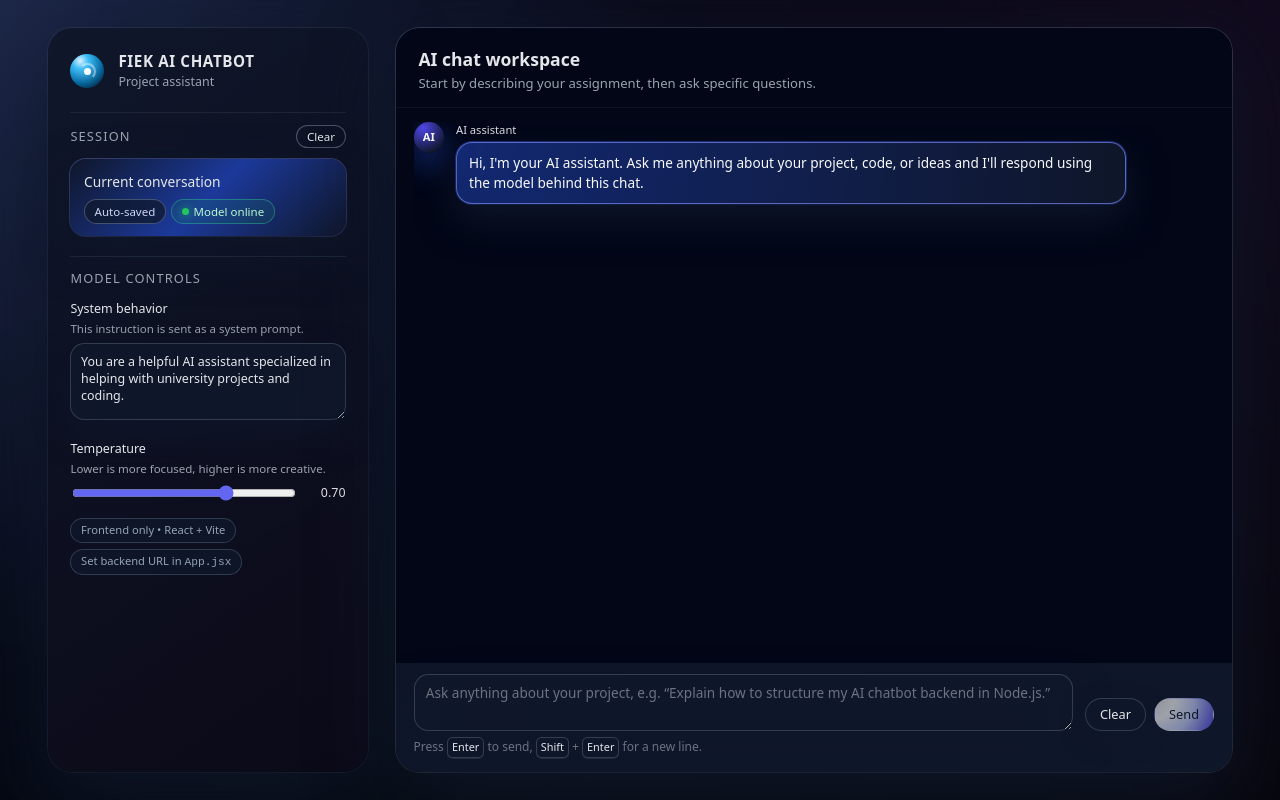
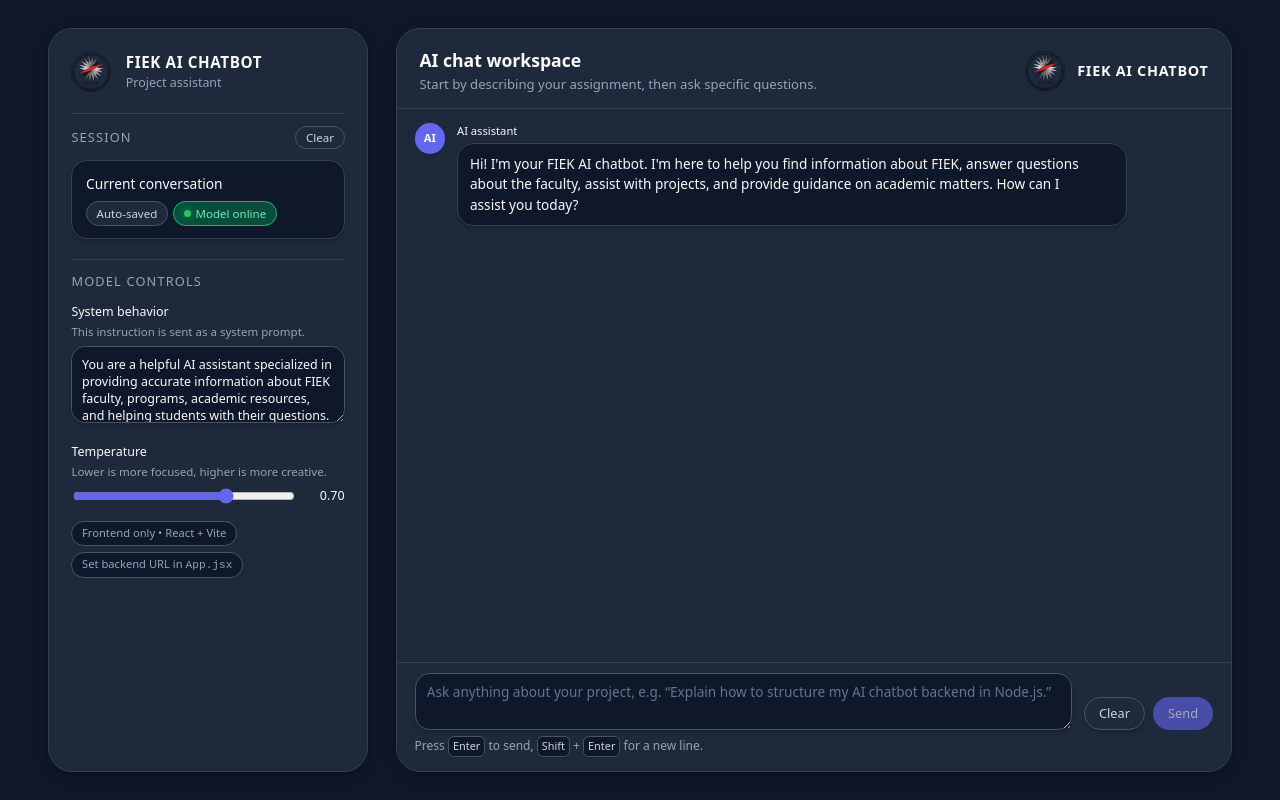
Before and after one commit to endritgjoka/fiek-ai-chatbot, a React (Vite) app in the folder frontend/: page / in a window 1280 px wide. Built offline with nearby package versions, Linux system fonts and the light colour scheme.

Commit message:
enhace the application

```diff
--- a/frontend/src/App.css
+++ b/frontend/src/App.css
@@ -3,20 +3,12 @@
   width: 100%;
   height: 100vh;
   overflow: hidden;
-  background: radial-gradient(circle at top left, #1b1b3a 0, #050510 45%, #050509 100%);
+  background: #0f172a;
   color: #f9fafb;
 }
 
 .app-gradient {
-  position: absolute;
-  inset: -20%;
-  background:
-    radial-gradient(circle at 0 0, rgba(56, 189, 248, 0.12), transparent 55%),
-    radial-gradient(circle at 100% 0, rgba(168, 85, 247, 0.12), transparent 55%),
-    radial-gradient(circle at 50% 100%, rgba(52, 211, 153, 0.06), transparent 50%);
-  filter: blur(32px);
-  opacity: 0.9;
-  pointer-events: none;
+  display: none;
 }
 
 .chat-layout {
@@ -37,12 +29,10 @@
   flex-direction: column;
   gap: 1.25rem;
   border-radius: 1.5rem;
-  background: linear-gradient(145deg, rgba(15, 23, 42, 0.95), rgba(12, 10, 24, 0.98));
-  box-shadow:
-    0 24px 80px rgba(15, 23, 42, 0.85),
-    0 0 0 1px rgba(148, 163, 184, 0.14);
+  background: #1e293b;
+  box-shadow: 0 4px 12px rgba(0, 0, 0, 0.3);
+  border: 1px solid #334155;
   padding: 1.4rem 1.4rem 1.3rem;
-  backdrop-filter: blur(20px);
 }
 
 .sidebar-header {
@@ -52,35 +42,11 @@
   gap: 0.9rem;
 }
 
-.brand-mark {
-  position: relative;
-  width: 2.1rem;
-  height: 2.1rem;
-  border-radius: 999px;
-  background: radial-gradient(circle at 30% 20%, #e0f2fe 0, #38bdf8 22%, #0369a1 60%, #020617 100%);
-  display: flex;
-  align-items: center;
-  justify-content: center;
-  overflow: hidden;
-}
-
-.brand-orbit {
-  position: absolute;
-  inset: 25%;
-  border-radius: 999px;
-  border: 2px solid rgba(248, 250, 252, 0.45);
-  border-left-color: transparent;
-  border-bottom-color: transparent;
-  animation: orbit-spin 5s linear infinite;
-}
-
-.brand-dot {
-  position: absolute;
-  width: 0.45rem;
-  height: 0.45rem;
-  border-radius: 999px;
-  background: #f9fafb;
-  box-shadow: 0 0 16px rgba(248, 250, 252, 0.85);
+.sidebar-logo {
+  width: 2.5rem;
+  height: 2.5rem;
+  object-fit: contain;
+  flex-shrink: 0;
 }
 
 .brand-title {
@@ -88,17 +54,17 @@
   font-weight: 600;
   letter-spacing: 0.04em;
   text-transform: uppercase;
-  color: #e5e7eb;
+  color: #f9fafb;
 }
 
 .brand-subtitle {
   font-size: 0.78rem;
-  color: #9ca3af;
+  color: #94a3b8;
 }
 
 .sidebar-section {
   padding-top: 0.75rem;
-  border-top: 1px solid rgba(31, 41, 55, 0.9);
+  border-top: 1px solid #334155;
 }
 
 .sidebar-section-header {
@@ -108,7 +74,7 @@
   margin-bottom: 0.7rem;
   font-size: 0.8rem;
   font-weight: 500;
-  color: #9ca3af;
+  color: #94a3b8;
   text-transform: uppercase;
   letter-spacing: 0.09em;
 }
@@ -116,21 +82,15 @@
 .session-card {
   border-radius: 1rem;
   padding: 0.8rem 0.85rem;
-  background: linear-gradient(
-    135deg,
-    rgba(15, 23, 42, 0.85),
-    rgba(30, 64, 175, 0.85),
-    rgba(15, 23, 42, 0.9)
-  );
-  box-shadow:
-    0 18px 45px rgba(15, 23, 42, 0.9),
-    0 0 0 1px rgba(129, 140, 248, 0.4);
+  background: #0f172a;
+  border: 1px solid #334155;
+  box-shadow: 0 2px 4px rgba(0, 0, 0, 0.2);
 }
 
 .session-title {
   font-size: 0.86rem;
   font-weight: 500;
-  color: #e5e7eb;
+  color: #f9fafb;
   margin-bottom: 0.45rem;
 }
 
@@ -152,9 +112,9 @@
 }
 
 .pill-soft {
-  background: rgba(15, 23, 42, 0.7);
-  color: #cbd5f5;
-  border: 1px solid rgba(148, 163, 184, 0.4);
+  background: #1e293b;
+  color: #cbd5e1;
+  border: 1px solid #475569;
 }
 
 .pill-status {
@@ -162,14 +122,15 @@
 }
 
 .pill-status.online {
-  background: rgba(22, 163, 74, 0.12);
-  color: #bbf7d0;
+  background: #064e3b;
+  color: #6ee7b7;
+  border-color: #10b981;
 }
 
 .pill-status.offline {
-  background: rgba(220, 38, 38, 0.12);
-  color: #fecaca;
-  border-color: rgba(248, 113, 113, 0.7);
+  background: #7f1d1d;
+  color: #fca5a5;
+  border-color: #ef4444;
 }
 
 .status-dot {
@@ -187,9 +148,9 @@
 
 .ghost-btn {
   border-radius: 999px;
-  border: 1px solid rgba(148, 163, 184, 0.45);
-  background: radial-gradient(circle at 0 0, rgba(248, 250, 252, 0.02), transparent 55%);
-  color: #e5e7eb;
+  border: 1px solid #475569;
+  background: #1e293b;
+  color: #cbd5e1;
   font-size: 0.72rem;
   padding: 0.18rem 0.6rem;
   cursor: pointer;
@@ -200,8 +161,8 @@
 }
 
 .ghost-btn:hover {
-  border-color: rgba(209, 213, 219, 0.8);
-  background: rgba(15, 23, 42, 0.9);
+  border-color: #64748b;
+  background: #334155;
   transform: translateY(-1px);
 }
 
@@ -215,13 +176,13 @@
   gap: 0.1rem;
   font-size: 0.78rem;
   font-weight: 500;
-  color: #e5e7eb;
+  color: #f9fafb;
   margin-bottom: 0.35rem;
 }
 
 .control-label-sub {
   font-size: 0.72rem;
-  color: #9ca3af;
+  color: #94a3b8;
 }
 
 .control-textarea {
@@ -230,21 +191,19 @@
   max-height: 8rem;
   resize: vertical;
   border-radius: 0.9rem;
-  border: 1px solid rgba(55, 65, 81, 0.9);
-  background: radial-gradient(circle at top, rgba(15, 23, 42, 0.95), rgba(15, 23, 42, 0.98));
+  border: 1px solid #475569;
+  background: #0f172a;
   padding: 0.55rem 0.6rem;
   font-size: 0.78rem;
-  color: #e5e7eb;
+  color: #f9fafb;
   font-family: inherit;
   outline: none;
-  box-shadow: 0 16px 32px rgba(15, 23, 42, 0.8);
+  box-shadow: 0 2px 4px rgba(0, 0, 0, 0.2);
 }
 
 .control-textarea:focus {
-  border-color: rgba(129, 140, 248, 0.9);
-  box-shadow:
-    0 0 0 1px rgba(129, 140, 248, 0.9),
-    0 18px 40px rgba(15, 23, 42, 0.95);
+  border-color: #6366f1;
+  box-shadow: 0 0 0 3px rgba(99, 102, 241, 0.2);
 }
 
 .control-row {
@@ -261,7 +220,7 @@
 
 .slider-value {
   font-size: 0.78rem;
-  color: #e5e7eb;
+  color: #f9fafb;
   min-width: 2.4rem;
   text-align: right;
 }
@@ -278,40 +237,57 @@
   padding: 0.2rem 0.6rem;
   font-size: 0.7rem;
   color: #94a3b8;
-  border: 1px solid rgba(51, 65, 85, 0.9);
-  background: rgba(15, 23, 42, 0.9);
+  border: 1px solid #475569;
+  background: #0f172a;
 }
 
 .chat-main {
   display: flex;
   flex-direction: column;
   border-radius: 1.5rem;
-  background: radial-gradient(circle at top left, #020617 0, #020617 100%);
-  box-shadow:
-    0 24px 80px rgba(15, 23, 42, 0.9),
-    0 0 0 1px rgba(148, 163, 184, 0.3);
+  background: #1e293b;
+  box-shadow: 0 4px 12px rgba(0, 0, 0, 0.3);
+  border: 1px solid #334155;
   overflow: hidden;
-  backdrop-filter: blur(20px);
 }
 
 .chat-header {
   padding: 1.1rem 1.4rem 0.8rem;
-  border-bottom: 1px solid rgba(15, 23, 42, 0.8);
+  border-bottom: 1px solid #334155;
   display: flex;
-  align-items: flex-start;
+  align-items: center;
   justify-content: space-between;
 }
 
 .chat-title {
   font-size: 1.1rem;
   font-weight: 600;
-  color: #e5e7eb;
+  color: #f9fafb;
 }
 
 .chat-subtitle {
   font-size: 0.82rem;
-  color: #9ca3af;
+  color: #94a3b8;
   margin-top: 0.15rem;
+}
+
+.chat-header-logo {
+  display: flex;
+  align-items: center;
+  gap: 0.75rem;
+}
+
+.logo-image {
+  width: 2.5rem;
+  height: 2.5rem;
+  object-fit: contain;
+}
+
+.logo-text {
+  font-size: 0.9rem;
+  font-weight: 600;
+  color: #f9fafb;
+  letter-spacing: 0.05em;
 }
 
 .chat-stream {
@@ -346,20 +322,20 @@
   display: flex;
   align-items: center;
   justify-content: center;
-  background: radial-gradient(circle at 30% 20%, #4f46e5 0, #0f172a 80%);
-  box-shadow: 0 12px 30px rgba(30, 64, 175, 0.75);
+  background: #6366f1;
+  box-shadow: 0 2px 4px rgba(0, 0, 0, 0.1);
   flex-shrink: 0;
 }
 
 .message-row.user .avatar {
-  background: radial-gradient(circle at 30% 20%, #f97316 0, #0f172a 80%);
-  box-shadow: 0 10px 26px rgba(249, 115, 22, 0.7);
+  background: #f97316;
+  box-shadow: 0 2px 4px rgba(0, 0, 0, 0.1);
 }
 
 .avatar-initial {
   font-size: 0.7rem;
   font-weight: 600;
-  color: #f9fafb;
+  color: #ffffff;
 }
 
 .bubble-column {
@@ -374,26 +350,26 @@
   align-items: center;
   gap: 0.4rem;
   font-size: 0.7rem;
-  color: #9ca3af;
+  color: #94a3b8;
 }
 
 .bubble-author {
   font-weight: 500;
-  color: #e5e7eb;
+  color: #f9fafb;
 }
 
 .bubble {
   position: relative;
   border-radius: 1rem;
-  padding: 0.6rem 0.75rem;
+  padding: 0.6rem 0.75rem 0.6rem 0.75rem;
+  padding-right: 2.5rem;
   font-size: 0.85rem;
   line-height: 1.5;
-  background: radial-gradient(circle at top left, rgba(30, 64, 175, 0.6), rgba(15, 23, 42, 0.96));
-  border: 1px solid rgba(129, 140, 248, 0.65);
-  box-shadow:
-    0 16px 38px rgba(15, 23, 42, 0.95),
-    0 0 0 1px rgba(30, 64, 175, 0.7);
+  background: #0f172a;
+  border: 1px solid #334155;
+  box-shadow: 0 2px 4px rgba(0, 0, 0, 0.2);
   animation: bubble-enter 180ms ease-out;
+  color: #f9fafb;
 }
 
 .bubble p {
@@ -401,11 +377,51 @@
 }
 
 .message-row.user .bubble {
-  background: radial-gradient(circle at top left, rgba(249, 115, 22, 0.7), rgba(15, 23, 42, 0.97));
-  border-color: rgba(251, 146, 60, 0.9);
-  box-shadow:
-    0 16px 36px rgba(15, 23, 42, 0.98),
-    0 0 0 1px rgba(248, 250, 252, 0.05);
+  background: #6366f1;
+  border-color: #6366f1;
+  box-shadow: 0 2px 4px rgba(0, 0, 0, 0.2);
+  color: #ffffff;
+}
+
+.copy-btn {
+  position: absolute;
+  top: 0.5rem;
+  right: 0.5rem;
+  width: 1.75rem;
+  height: 1.75rem;
+  display: flex;
+  align-items: center;
+  justify-content: center;
+  background: rgba(255, 255, 255, 0.1);
+  border: 1px solid rgba(255, 255, 255, 0.2);
+  border-radius: 0.5rem;
+  cursor: pointer;
+  opacity: 0;
+  transition: opacity 150ms ease, background-color 150ms ease;
+  color: #cbd5e1;
+}
+
+.bubble:hover .copy-btn {
+  opacity: 1;
+}
+
+.copy-btn:hover {
+  background: rgba(255, 255, 255, 0.2);
+  color: #f9fafb;
+}
+
+.copy-btn:active {
+  transform: scale(0.95);
+}
+
+.message-row.user .copy-btn {
+  background: rgba(255, 255, 255, 0.15);
+  border-color: rgba(255, 255, 255, 0.3);
+  color: #ffffff;
+}
+
+.message-row.user .copy-btn:hover {
+  background: rgba(255, 255, 255, 0.25);
 }
 
 .bubble-typing {
@@ -418,7 +434,7 @@
   width: 0.3rem;
   height: 0.3rem;
   border-radius: 999px;
-  background: rgba(226, 232, 240, 0.85);
+  background: #94a3b8;
   animation: typing-bounce 1.05s ease-in-out infinite;
 }
 
@@ -431,9 +447,9 @@
 }
 
 .chat-input-shell {
-  border-top: 1px solid rgba(15, 23, 42, 0.85);
+  border-top: 1px solid #334155;
   padding: 0.6rem 1.1rem 0.9rem;
-  background: linear-gradient(to top, rgba(15, 23, 42, 0.98), rgba(15, 23, 42, 0.94));
+  background: #1e293b;
 }
 
 .error-banner {
@@ -441,9 +457,9 @@
   border-radius: 0.8rem;
   padding: 0.4rem 0.6rem;
   font-size: 0.78rem;
-  background: rgba(127, 29, 29, 0.9);
-  border: 1px solid rgba(248, 113, 113, 0.7);
-  color: #fee2e2;
+  background: #7f1d1d;
+  border: 1px solid #ef4444;
+  color: #fca5a5;
 }
 
 .chat-input-row {
@@ -459,27 +475,23 @@
   max-height: 6rem;
   resize: vertical;
   border-radius: 0.9rem;
-  border: 1px solid rgba(55, 65, 81, 0.95);
-  background: radial-gradient(circle at top, rgba(15, 23, 42, 0.96), rgba(15, 23, 42, 0.99));
+  border: 1px solid #475569;
+  background: #0f172a;
   padding: 0.55rem 0.7rem;
   font-size: 0.85rem;
-  color: #e5e7eb;
+  color: #f9fafb;
   font-family: inherit;
   outline: none;
-  box-shadow:
-    0 16px 36px rgba(15, 23, 42, 0.98),
-    0 0 0 1px rgba(15, 23, 42, 1);
+  box-shadow: 0 2px 4px rgba(0, 0, 0, 0.2);
 }
 
 .chat-input::placeholder {
-  color: #6b7280;
+  color: #64748b;
 }
 
 .chat-input:focus {
-  border-color: rgba(129, 140, 248, 0.9);
-  box-shadow:
-    0 0 0 1px rgba(129, 140, 248, 0.9),
-    0 20px 46px rgba(15, 23, 42, 1);
+  border-color: #6366f1;
+  box-shadow: 0 0 0 3px rgba(99, 102, 241, 0.2);
 }
 
 .chat-actions {
@@ -509,18 +521,15 @@
 }
 
 .primary-btn {
-  background: radial-gradient(circle at 0 0, #e5e7eb 0, #ffffff 30%, #c7d2fe 60%, #4f46e5 100%);
-  color: #111827;
-  box-shadow:
-    0 14px 30px rgba(79, 70, 229, 0.6),
-    0 0 0 1px rgba(248, 250, 252, 0.4);
+  background: #6366f1;
+  color: #ffffff;
+  box-shadow: 0 2px 4px rgba(0, 0, 0, 0.1);
 }
 
 .primary-btn:hover:not(:disabled) {
   transform: translateY(-1px);
-  box-shadow:
-    0 18px 40px rgba(79, 70, 229, 0.85),
-    0 0 0 1px rgba(248, 250, 252, 0.75);
+  background: #4f46e5;
+  box-shadow: 0 4px 6px rgba(0, 0, 0, 0.15);
 }
 
 .primary-btn:disabled {
@@ -530,15 +539,15 @@
 }
 
 .secondary-btn {
-  background: rgba(15, 23, 42, 0.96);
-  border-color: rgba(55, 65, 81, 0.9);
-  color: #e5e7eb;
-  box-shadow: 0 10px 22px rgba(15, 23, 42, 0.9);
+  background: #1e293b;
+  border-color: #475569;
+  color: #cbd5e1;
+  box-shadow: 0 2px 4px rgba(0, 0, 0, 0.2);
 }
 
 .secondary-btn:hover:not(:disabled) {
-  border-color: rgba(148, 163, 184, 0.9);
-  background: rgba(15, 23, 42, 1);
+  border-color: #64748b;
+  background: #334155;
   transform: translateY(-1px);
 }
 
@@ -558,7 +567,7 @@
   width: 0.28rem;
   height: 0.28rem;
   border-radius: 999px;
-  background: #1f2937;
+  background: #ffffff;
   animation: typing-bounce 1.05s ease-in-out infinite;
 }
 
@@ -573,7 +582,7 @@
 .input-hint {
   margin-top: 0.35rem;
   font-size: 0.75rem;
-  color: #6b7280;
+  color: #94a3b8;
 }
 
 kbd {
@@ -583,12 +592,12 @@ kbd {
   min-width: 1.15rem;
   padding: 0.08rem 0.25rem;
   border-radius: 0.35rem;
-  border: 1px solid rgba(55, 65, 81, 0.95);
-  background: rgba(15, 23, 42, 0.95);
+  border: 1px solid #475569;
+  background: #0f172a;
   font-size: 0.68rem;
   font-family: inherit;
-  color: #e5e7eb;
-  box-shadow: 0 1px 0 rgba(249, 250, 251, 0.08);
+  color: #cbd5e1;
+  box-shadow: 0 1px 0 rgba(0, 0, 0, 0.2);
 }
 
 .messages-scroll::-webkit-scrollbar {
@@ -600,12 +609,12 @@ kbd {
 }
 
 .messages-scroll::-webkit-scrollbar-thumb {
-  background: rgba(55, 65, 81, 0.85);
+  background: #475569;
   border-radius: 999px;
 }
 
 .messages-scroll::-webkit-scrollbar-thumb:hover {
-  background: rgba(75, 85, 99, 0.95);
+  background: #64748b;
 }
 
 @keyframes orbit-spin {
@@ -668,6 +677,23 @@ kbd {
 
   .chat-header {
     padding-inline: 0.9rem;
+    flex-direction: column;
+    align-items: flex-start;
+    gap: 0.75rem;
+  }
+
+  .chat-header-logo {
+    width: 100%;
+    justify-content: flex-start;
+  }
+
+  .logo-text {
+    font-size: 0.8rem;
+  }
+
+  .logo-image {
+    width: 2rem;
+    height: 2rem;
   }
 
   .chat-stream {
--- a/frontend/src/App.jsx
+++ b/frontend/src/App.jsx
@@ -9,7 +9,7 @@ function App() {
       id: 'welcome',
       role: 'assistant',
       content:
-        "Hi, I'm your AI assistant. Ask me anything about your project, code, or ideas and I'll respond using the model behind this chat.",
+        "Hi! I'm your FIEK AI chatbot. I'm here to help you find information about FIEK, answer questions about the faculty, assist with projects, and provide guidance on academic matters. How can I assist you today?",
       ts: new Date().toISOString(),
     },
   ])
@@ -19,7 +19,7 @@ function App() {
   const [modelStatus, setModelStatus] = useState('online')
   const [temperature, setTemperature] = useState(0.7)
   const [systemPrompt, setSystemPrompt] = useState(
-    'You are a helpful AI assistant specialized in helping with university projects and coding.',
+    'You are a helpful AI assistant specialized in providing accurate information about FIEK faculty, programs, academic resources, and helping students with their questions.',
   )
   const messagesEndRef = useRef(null)
 
@@ -113,6 +113,15 @@ function App() {
     setError('')
   }
 
+  const copyToClipboard = async (text) => {
+    try {
+      await navigator.clipboard.writeText(text)
+      // You could add a toast notification here if desired
+    } catch (err) {
+      console.error('Failed to copy:', err)
+    }
+  }
+
   return (
     <div className="app-shell">
       <div className="app-gradient" />
@@ -120,10 +129,7 @@ function App() {
       <div className="chat-layout">
         <aside className="sidebar">
           <div className="sidebar-header">
-            <div className="brand-mark">
-              <div className="brand-orbit" />
-              <span className="brand-dot" />
-            </div>
+            <img src="/Up.png" alt="FIEK Logo" className="sidebar-logo" />
             <div>
               <div className="brand-title">FIEK AI Chatbot</div>
               <div className="brand-subtitle">Project assistant</div>
@@ -206,6 +212,10 @@ function App() {
                 Start by describing your assignment, then ask specific questions.
               </div>
             </div>
+            <div className="chat-header-logo">
+              <img src="/Up.png" alt="FIEK Logo" className="logo-image" />
+              <span className="logo-text">FIEK AI CHATBOT</span>
+            </div>
           </header>
 
           <section className="chat-stream">
@@ -230,6 +240,26 @@ function App() {
                     </div>
                     <div className="bubble">
                       <p>{msg.content}</p>
+                      <button
+                        className="copy-btn"
+                        onClick={() => copyToClipboard(msg.content)}
+                        title="Copy message"
+                        aria-label="Copy message"
+                      >
+                        <svg
+                          width="16"
+                          height="16"
+                          viewBox="0 0 24 24"
+                          fill="none"
+                          stroke="currentColor"
+                          strokeWidth="2"
+                          strokeLinecap="round"
+                          strokeLinejoin="round"
+                        >
+                          <rect x="9" y="9" width="13" height="13" rx="2" ry="2" />
+                          <path d="M5 15H4a2 2 0 0 1-2-2V4a2 2 0 0 1 2-2h9a2 2 0 0 1 2 2v1" />
+                        </svg>
+                      </button>
                     </div>
                   </div>
                 </div>
```
Also changed, not shown: frontend/public/Up.png (added).
